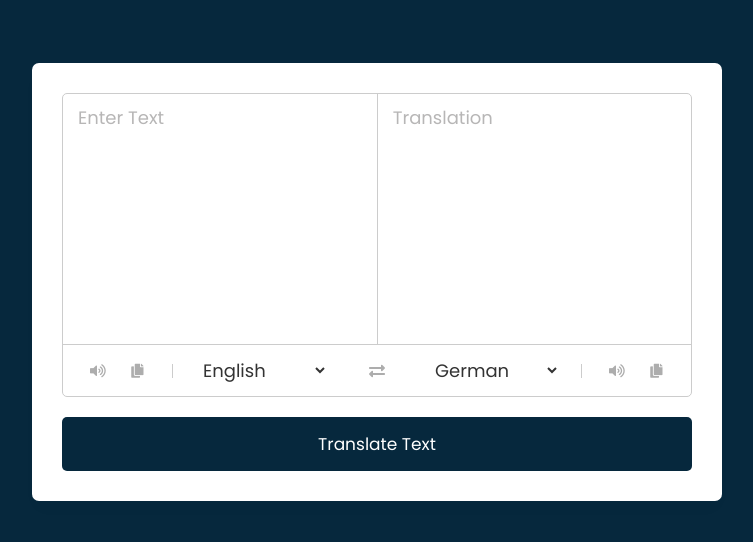
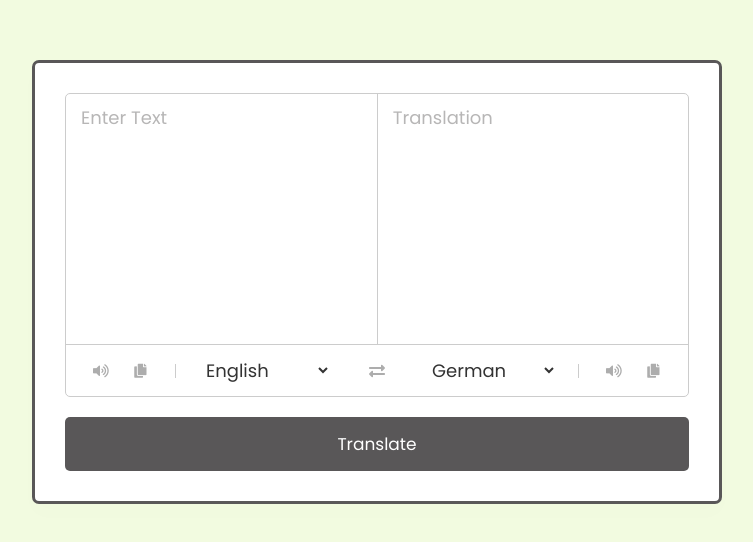
Before and after one commit to icylift/translator-appJS, a plain HTML site: page index.html in a window 1280 px wide. Shown: the part 118-660 px from the top of the page, without its empty margins (263-1016 px from the left). Drawn offline with Linux system fonts and the light colour scheme.

Commit message:
changed some colors and text

```diff
--- a/index.html
+++ b/index.html
@@ -37,7 +37,7 @@
       </ul>
 
     </div>
-    <button>Translate Text</button>
+    <button>Translate</button>
   </div>
 
   <script src="countries.js"></script>
--- a/styles.css
+++ b/styles.css
@@ -14,7 +14,7 @@ body{
   justify-content: center;
   padding: 0 10px;
   min-height: 100vh;
-  background: #06283d;
+  background: #F2FBE0;
 }
 
 .container{
@@ -23,6 +23,8 @@ body{
   background: #fff;
   padding: 30px;
   border-radius: 7px;
+  border-style: solid;
+  border-color: #595758;
   box-shadow: 0 10px 20px rgba(0, 0, 0, 0.01);
 }
 
@@ -148,7 +150,7 @@ body{
   margin-top: 20px;
   font-size: 17px;
   border-radius: 5px;
-  background: #06283d;
+  background: #595758;
 }
 
 
```
